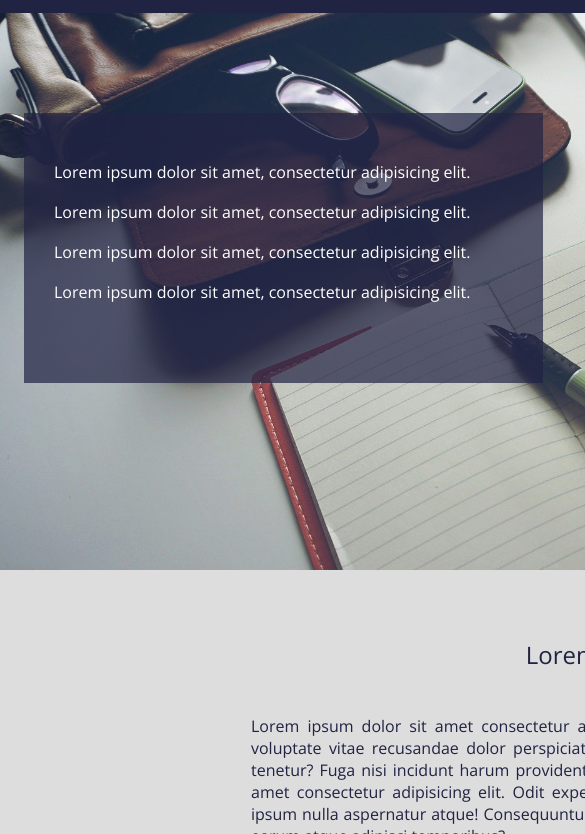
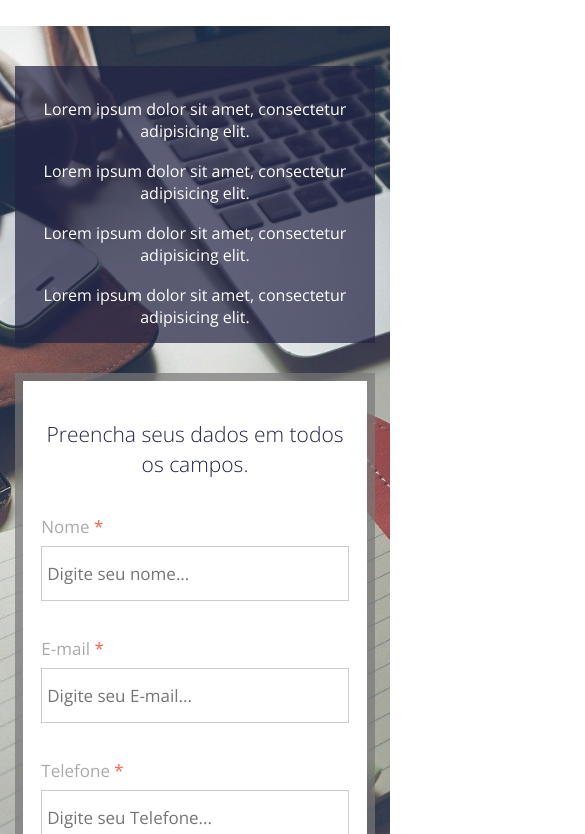
Before and after one commit to devwsantos7/landingpage-html-css, a plain HTML site: page index.html in a window 390 px wide. Shown: the part 77-911 px from the top of the page, 585 px wide, since content can reach past the window. Drawn offline with Linux system fonts and the light colour scheme.

Commit message:
aplicando o designer responsivo

```diff
--- a/css/style.css
+++ b/css/style.css
@@ -22,8 +22,8 @@ body {
 }
 
 .header {
-  min-width: 1200px;
   width: 100%;
+  padding: 0 2%;
   height: 90px;
   background-color: #212343;
 }
@@ -32,19 +32,20 @@ body {
 }
 
 .center {
-  width: 1200px;
+  width: 100%;
+  max-width: 1280px;
   margin: 0 auto;
   padding: 0 2%;
 }
 .center h2 {
   font-weight: normal;
   color: white;
-  line-height: 90px;
+  margin-top: 10px;
 }
 .container-banner {
-  min-width: 1200px;
   width: 100%;
   height: 557px;
+  padding: 0 2%;
   background-image: url("../img/bg-banner.jpg");
   background-size: cover;
   background-position: center;
@@ -55,13 +56,15 @@ body {
 
 .form {
   width: 400px;
-  height: calc(100% + 30px);
+  height: calc(100% + 15px);
+  padding: 20px 10px;
   background-color: white;
   float: right;
   position: relative;
-  top: -15px;
+  top: -25px;
   border: 8px solid rgba(120, 120, 120, 0.7);
   background-clip: padding-box;
+  z-index: 2;
   /* background-origin: padding-box; [utilizado para imagens] */
 }
 .form h2 {
@@ -143,8 +146,7 @@ body {
   margin-top: 18px;
 }
 .container-sessao {
-  min-width: 1200px;
-  padding: 40px 0;
+  padding: 50px 2%;
   text-align: center;
   background-color: #ddd;
 }
@@ -152,7 +154,8 @@ body {
   font-weight: normal;
 }
 .container-sessao p {
-  width: 698px;
+  width: 100%;
+  max-width: 768px;
   display: inline-block;
   margin: 15px 0;
   text-align: justify;
@@ -172,7 +175,7 @@ p {
   background-size: 100% 100%;
 }
 .sessao-1 {
-    padding: 90px 0;
+  padding: 90px 2%;
   font-family: "Open Sans Light";
 }
 .sessao-1 h2 {
@@ -207,3 +210,76 @@ p {
 .footer p {
   color: inherit;
 }
+
+@media screen and (max-width: 1024px) {
+  .header {
+    width: 100%;
+    height: auto;
+    padding: 15px 2%;
+    text-align: center;
+  }
+  .container-lista {
+    padding: 30px 0;
+    float: left;
+    width: 40%;
+    margin-top: 33px;
+    text-align: center;
+    max-width: 500px;
+    height: auto;
+  }
+  .container-banner {
+    width: 100%;
+    padding: 40px 2%;
+    margin-top: 30px;
+    height: auto;
+    text-align: center;
+  }
+  .form {
+    margin-top: 30px;
+    max-width: 400px;
+    padding: 20px 10px;
+    float: right;
+    width: 60%;
+    height: 100%;
+    top: 0;
+    text-align: left;
+  }
+  .form h2 {
+    text-align: center;
+  }
+
+  .input-container input[type="text"],
+  .input-container input[type="email"],
+  .input-container [type="tel"] {
+    width: 100%;
+    height: 55px;
+  }
+  .input-submit-container input[type="submit"] {
+    width: 100%;
+    max-width: 280px;
+    height: 56px;
+  }
+}
+
+@media screen and (max-width: 768px) {
+  .container-lista {
+    margin-top: 0;
+    float: none;
+    padding: 4%;
+    display: inline-block;
+    width: 100%;
+  }
+  .form {
+    float: none;
+    display: inline-block;
+    width: 100%;
+  }
+
+  .container-icones {
+    float: none;
+    display: inline-block;
+    width: 100%;
+    max-width: 600px;
+    padding: 30px 0;
+  }
+}
--- a/index.html
+++ b/index.html
@@ -25,9 +25,10 @@
           </ul>
         </div>
 
+        <div>
           <div class="form">
             <h2>
-            Preencha seus dados observando cuidadosamente todos os campos.
+              Preencha seus dados em todos os campos.
             </h2>
             <form>
               <div class="input-container">
@@ -65,6 +66,9 @@
             </form>
           </div>
           <!--.form -->
+        </div>
+
+        <div class="clear"></div>
       </div>
       <!-- .center -->
     </div>
@@ -136,7 +140,8 @@
           <!-- .container-icones-->
         </div>
         <!-- .sessao-icones-->
-      </div> <!-- center -->
+      </div>
+      <!-- center -->
     </div>
     <!-- .sessao-1 -->
 
@@ -144,6 +149,7 @@
     <div class="footer">
       <p>Todos os direitos reservados</p>
       <p>Av Lorem ipsum silor domon, 432</p>
-    </div> <!-- footer-->
+    </div>
+    <!-- footer-->
   </body>
 </html>
```
Lines whose indentation alone changed are shown as unchanged.
